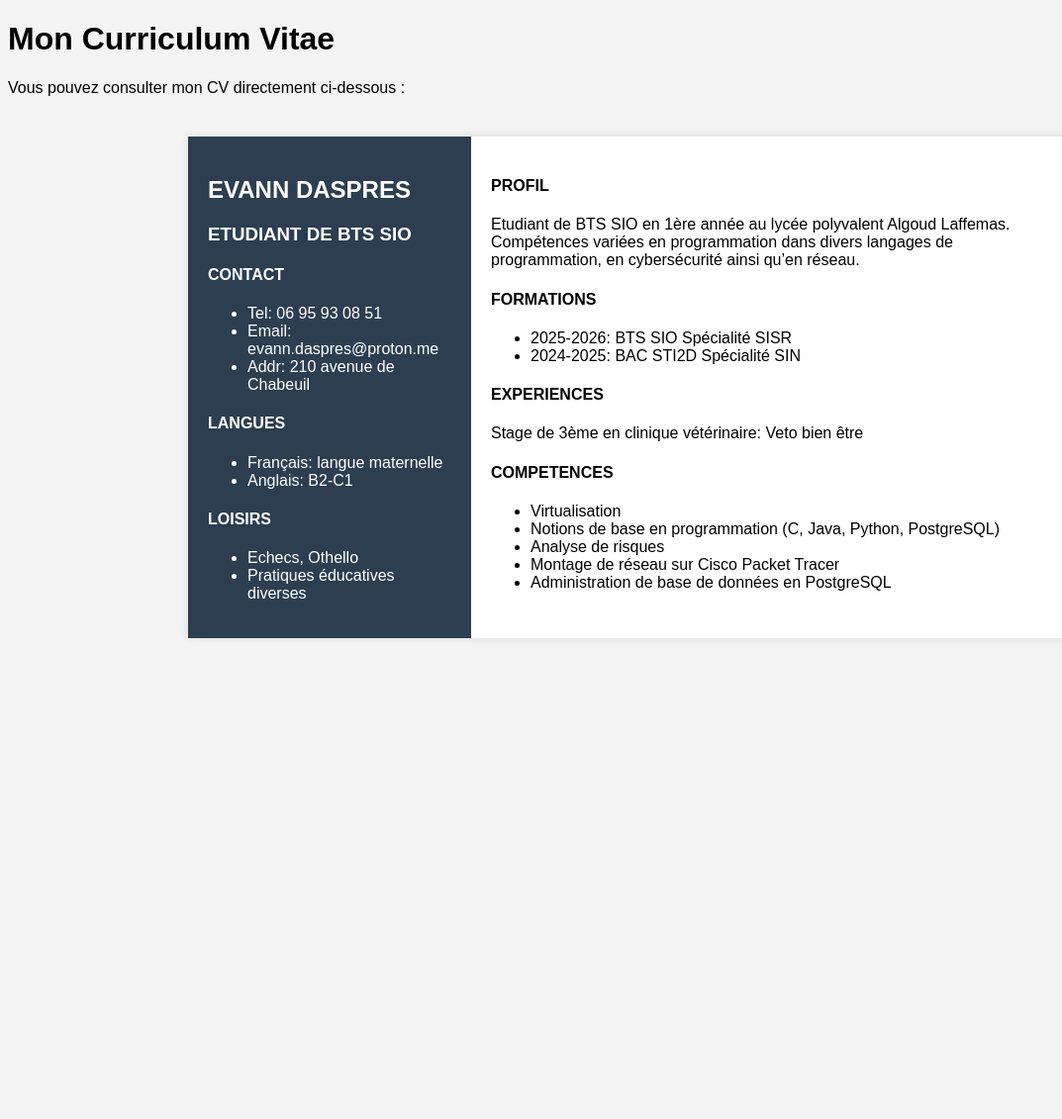
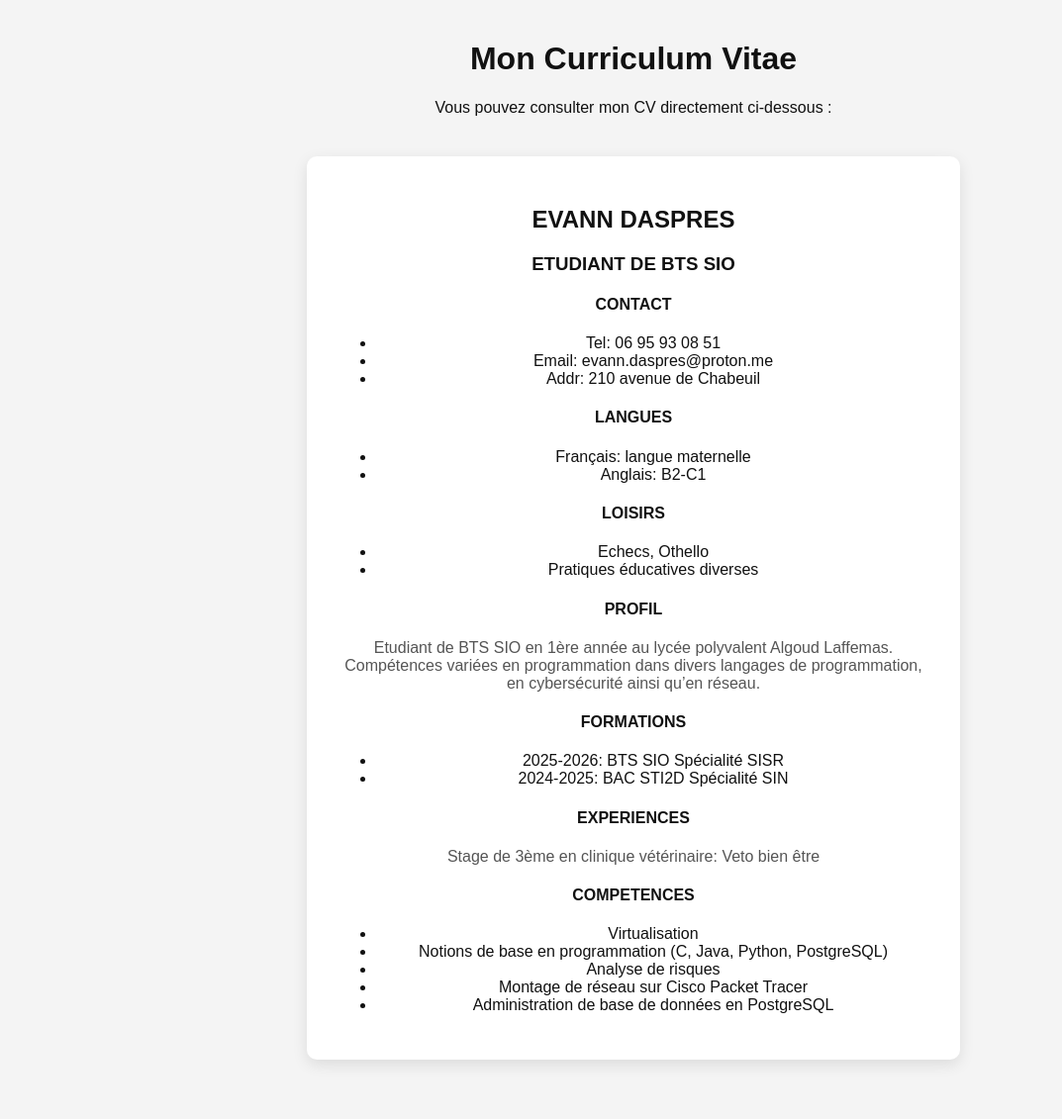
Before and after one commit to Daspres/TP-Evann, a PHP site: the page made by TP2 - Serveur WEB/ex3.html in a window 1280 px wide. Shown: the whole page at 99% size, without its empty margins (0-1073 px from the left). Before the commit the page ends 645 px from the top, so only its background shows below. Run offline with PHP 8.4, Linux system fonts and the light colour scheme.

Commit message:
Je n'aime pas le CSS

```diff
--- a/TP2 - Serveur WEB/index.html
+++ b/TP2 - Serveur WEB/index.html
@@ -4,19 +4,19 @@
     <meta charset="UTF-8">
     <meta name="viewport" content="width=device-width, initial-scale=1.0">
     <title>Hello World</title>
-
-    <!-- Lien vers le CSS -->
     <link rel="stylesheet" href="style.css">
 </head>
 <body>
 
-    <main class="container">
+    <main class="cv-container">
         <h1>Hello world.</h1>
         <p>Bienvenue sur ma première page</p>
         <button>Voici un bouton</button>
     </main>
+
     <a href="./ex1.html">Exercice 1</a><br>
     <a href="./ex2.html">Exercice 2</a><br>
     <a href="./ex3.html">Exercice 3</a>
+
 </body>
 </html>
--- a/TP2 - Serveur WEB/style.css
+++ b/TP2 - Serveur WEB/style.css
@@ -1,24 +1,53 @@
+/* Simple and modern CSS */
+
 body {
     font-family: Arial, sans-serif;
     background-color: #f4f4f4;
+    color: #111;
+    margin: 0;
+    padding: 20px;
+    text-align: center;
 }
 
 .cv-container {
-    display: flex;              /* This creates the two columns */
-    max-width: 900px;
+    background-color: #fff;
+    max-width: 600px;
     margin: 40px auto;
-    background: white;
-    box-shadow: 0 0 10px rgba(0,0,0,0.1);
+    padding: 30px;
+    border-radius: 10px;
+    box-shadow: 0 5px 15px rgba(0,0,0,0.1);
 }
 
-.left-column {
-    width: 30%;
-    padding: 20px;
+.cv-container h1 {
+    margin-bottom: 15px;
+    font-size: 24px;
+}
+
+.cv-container p {
+    margin-bottom: 20px;
+    color: #555;
+}
+
+.cv-container button {
+    padding: 10px 20px;
+    border: none;
+    border-radius: 6px;
     background-color: #2c3e50;
     color: white;
+    cursor: pointer;
 }
 
-.right-column {
-    width: 70%;
-    padding: 20px;
+.cv-container button:hover {
+    background-color: #1f2a38;
 }
+
+a {
+    display: block;
+    margin: 5px 0;
+    color: #2c3e50;
+    text-decoration: none;
+}
+
+a:hover {
+    text-decoration: underline;
+}
--- a/index.html
+++ b/index.html
@@ -5,7 +5,6 @@
     <title>Mes TP</title>
     <meta name="viewport" content="width=device-width, initial-scale=1.0">
 
-    <!-- Link external CSS -->
     <link rel="stylesheet" href="style.css">
 </head>
 
```
